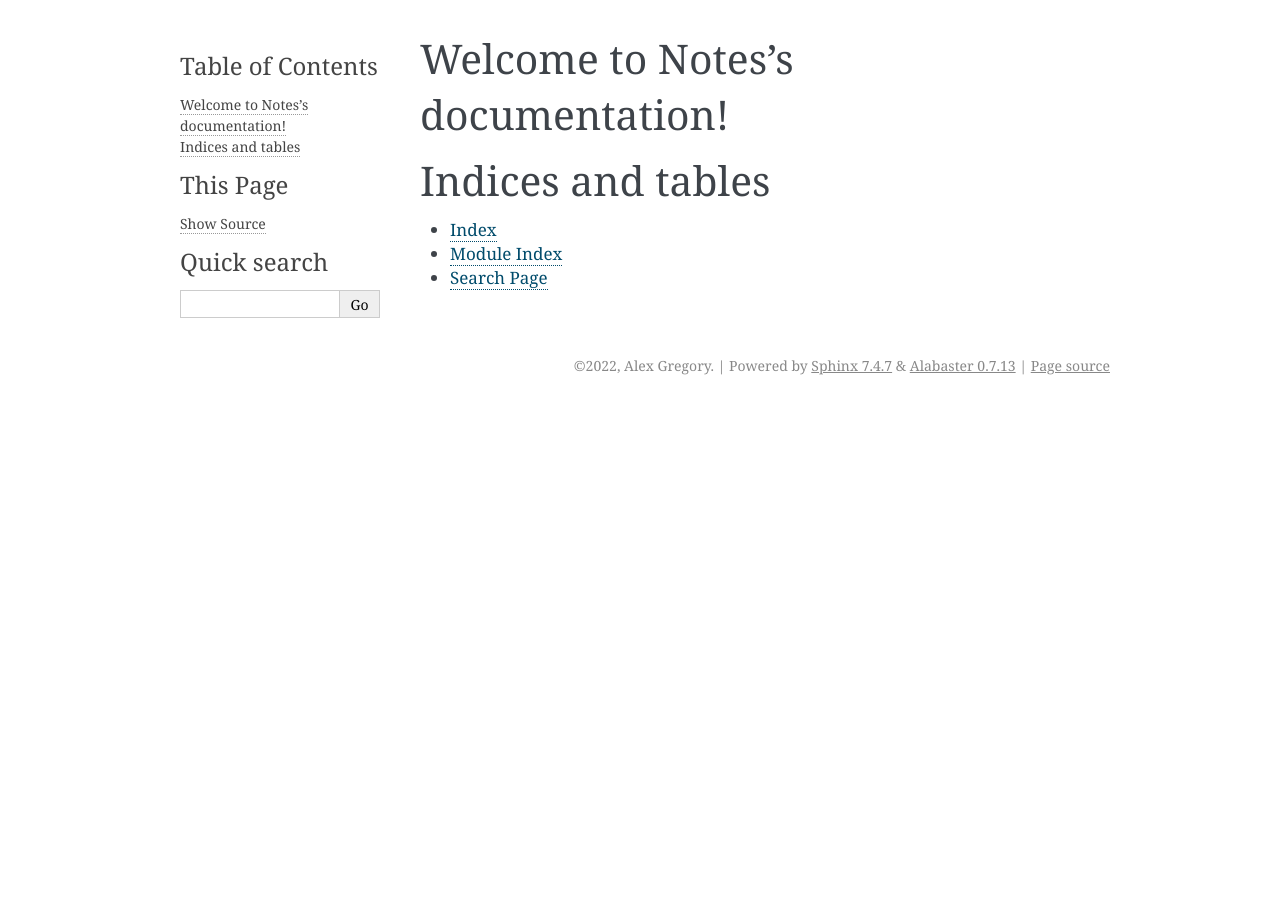
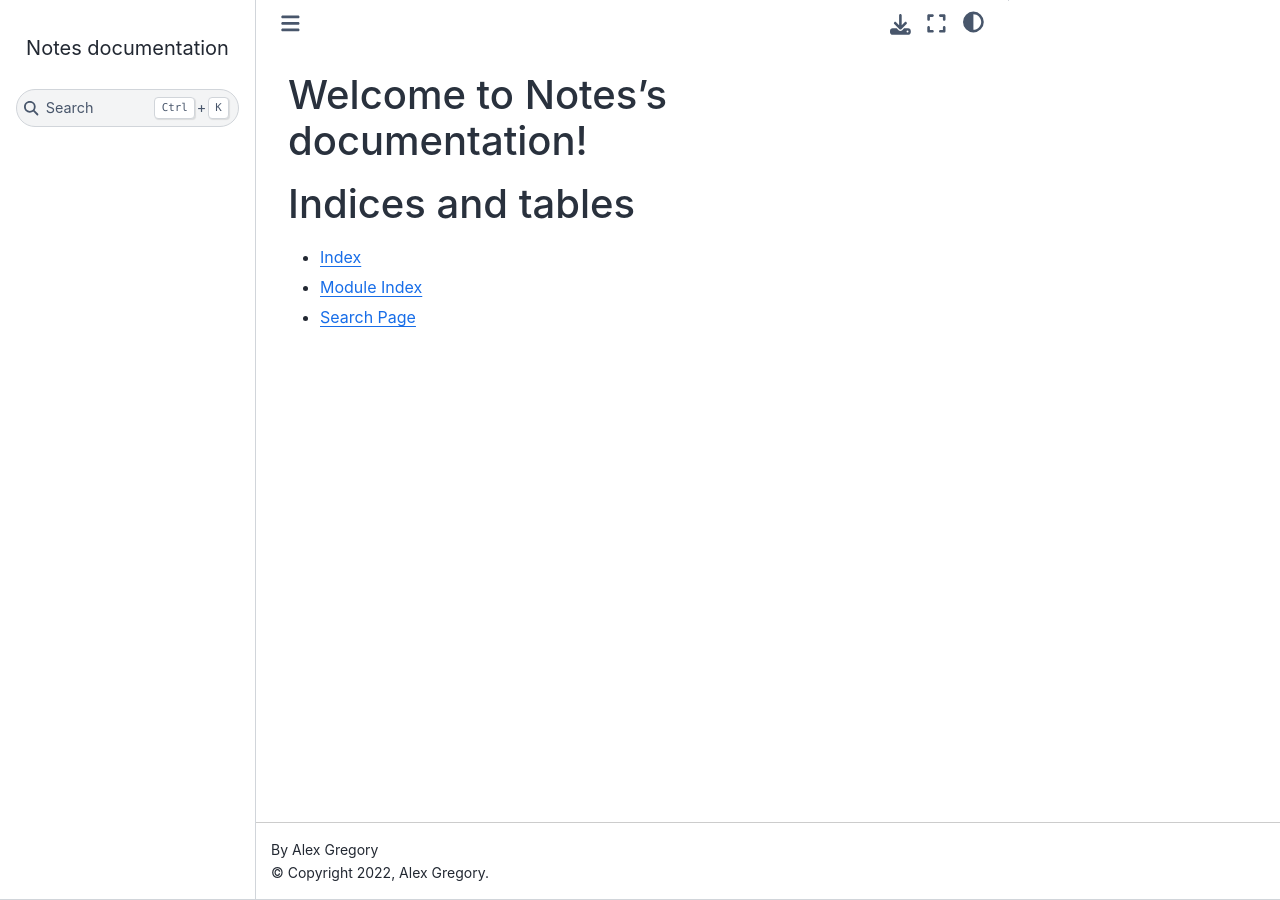
Before and after one commit to alex-gregory-ds/notes, a Sphinx documentation site: the page built from notes/source/index.rst, in a window 1280 px wide. Built offline with Sphinx 7.4.7 and the Sphinx Book theme 1.1.4, drawn with Linux system fonts in a browser that asks for light colours.

Commit message:
Change theme to sphinx_book_theme

```diff
--- a/notes/source/conf.py
+++ b/notes/source/conf.py
@@ -78,7 +78,7 @@ pygments_style = None
 # The theme to use for HTML and HTML Help pages.  See the documentation for
 # a list of builtin themes.
 #
-html_theme = 'alabaster'
+html_theme = 'sphinx_book_theme'
 
 # Theme options are theme-specific and customize the look and feel of a theme
 # further.  For a list of options available for each theme, see the
```
